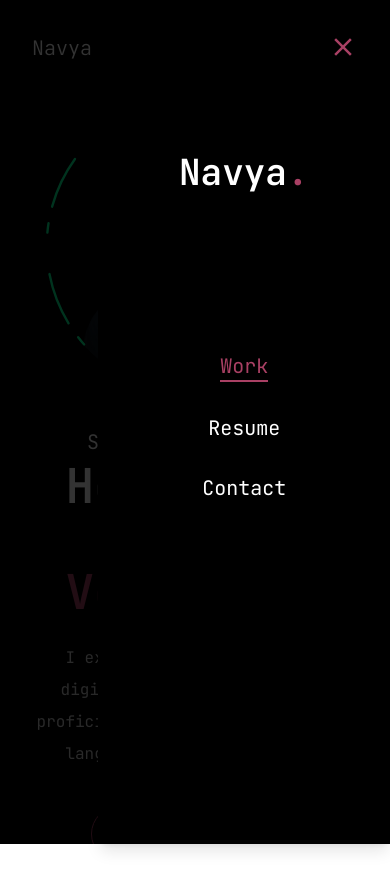
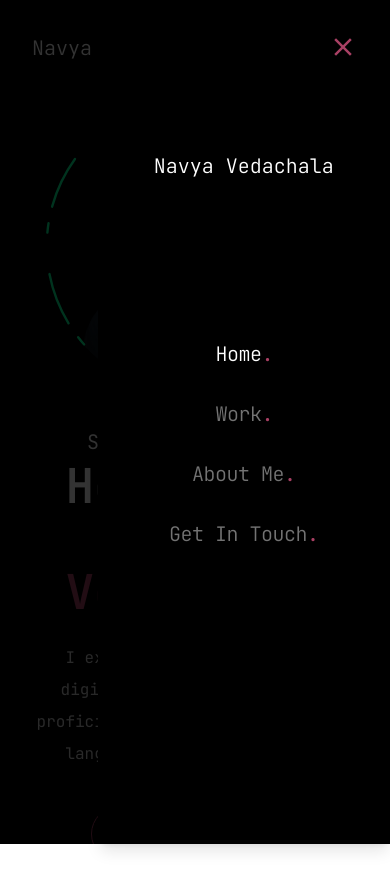
Before and after one commit to Navyashr4/portfolio-, a Next.js app: page / in a window 390 px wide. Both pictures are taken after a click on the button 342 px from the left and 48 px from the top of the page. Shown: the top 890 px of the page. Built offline with nearby package versions, Linux system fonts and the light colour scheme.

Commit message:
mobile nav

```diff
--- a/components/MobileNav.jsx
+++ b/components/MobileNav.jsx
@@ -7,15 +7,19 @@ import {CiMenuFries} from "react-icons/ci"
 
 const links = [
     {
-        name: "work",
+        name: "Home",
         path: "/"
     },
     {
-        name: "resume",
+        name: "work",
+        path: "/work"
+    },
+    {
+        name: "About me",
         path: "/resume"
     },
     {
-        name: "contact",
+        name: "Get in touch",
         path: "/contact"
     },
 ]
@@ -31,8 +35,8 @@ const MobileNav = () => {
             <SheetContent className="border-none">
                 <div className="mt-32 mb-40 text-center text-2xl">
                     <Link href="/">
-                        <h1 className="text-4xl font-semibold">
-                            Navya<span className="text-accent">.</span>
+                        <h1 className="text-xl font-light">
+                            Navya Vedachala
                         </h1>
                     </Link>
                 </div>
@@ -41,9 +45,8 @@ const MobileNav = () => {
                         return(
                             <Link
                                 href={link.path}
-                                key={index}
-                                className={`${link.path === pathname && "text-accent border-b-2 border-accent"} text-xl capitalize hover:text-accent transition-all`}>
-                                {link.name}
+                                key={index} className={`capitalize font-light text-xl transition-all tracking-tight ${link.path === pathname ? " text-white" : "text-white/45 hover:text-white"}`}>
+                                {link.name}<span className="text-accent">.</span>
                             </Link>
                         );
                     })}
```
